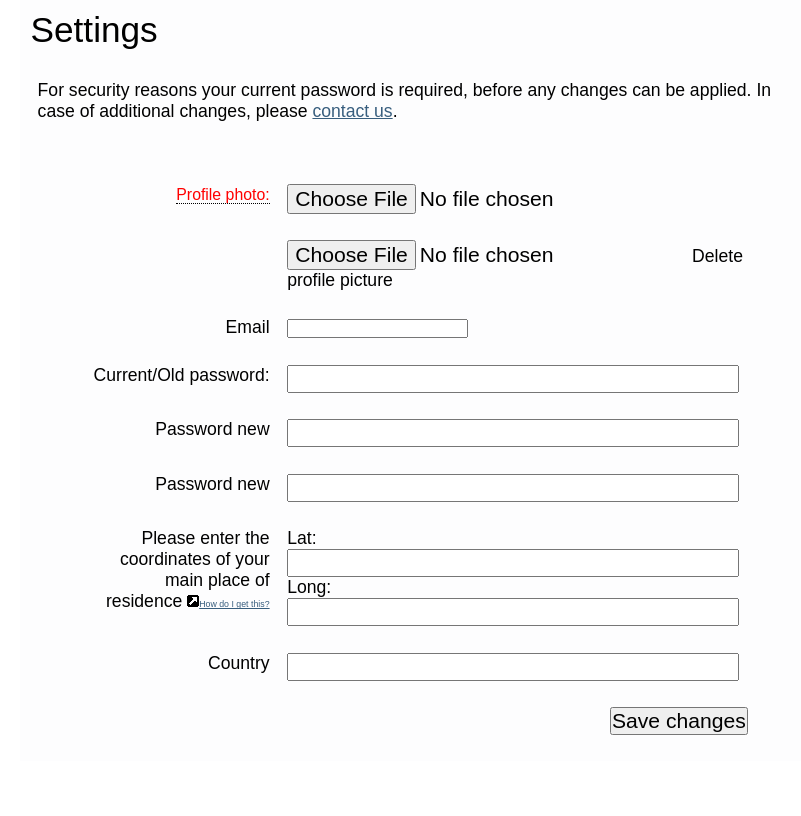
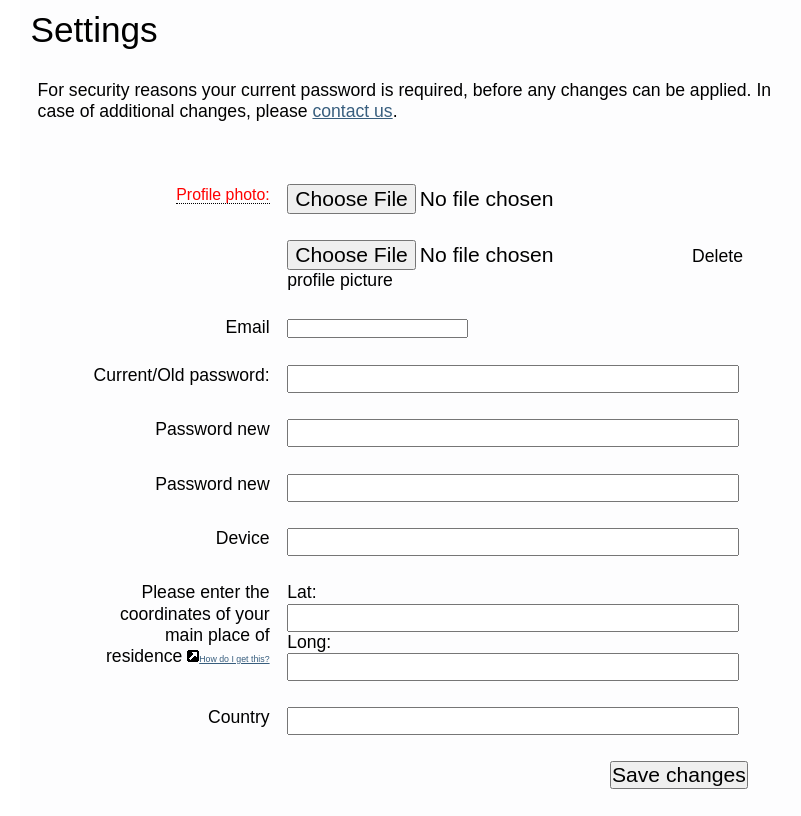
Before and after one commit to safeyhalim/guratorproject, a Django app: template guratorapp/templates/guratorapp/settings.html in a window 1280 px wide. Shown: the part 54-870 px from the top of the page, without its empty margins (224-1025 px from the left). Before the commit the page ends 789 px from the top, so only its background shows below. Run offline with Django 3.2, Linux system fonts and the light colour scheme; the template is opened without the code that fills it: most values are stand-ins (such as "Sample title", 1, 10 or a date in 2020); form fields are guessed from the names that the template uses; some libraries are stand-ins or nearby versions.

Commit message:
deviceID can now be changed in settings

```diff
--- a/guratorapp/templates/guratorapp/create_group.html
+++ b/guratorapp/templates/guratorapp/create_group.html
@@ -43,7 +43,7 @@ Create a group of participants by entering a group name, and select some partici
 </p>
 <p>
     <b>In order to include someone into a group, you need to survey him or her first!</b></br>
-    <b>A group consist at least of 3 members(you included)!</b>
+    <b>A group consist at least of 3 members (you included)!</b>
 </p>
 <div style="color:red;" id="error_message_id"></div>
 <form id="form_id" action="/create_group/" method="POST">
--- a/guratorapp/templates/guratorapp/settings.html
+++ b/guratorapp/templates/guratorapp/settings.html
@@ -47,7 +47,10 @@
             <td>{{ form.password_new2 }}</td>
             <td class="error">{{ form.password_new2.errors.as_text }}</td>
         </tr>
-
+        <tr>
+            <td class="right">{{ form.device_id.label_tag }}</td>
+            <td>{{ form.device_id }}</td>
+        </tr>
          <tr>
             <td class="right">Please enter the coordinates of your main place of residence <span class="tiny"><a target="_blank" href="/static/doc/gps.html">How do I get this?</a></span></td>
             <td>Lat: {{ form.gps_lat }} Long: {{ form.gps_long }}</td>
--- a/guratorapp/views.py
+++ b/guratorapp/views.py
@@ -423,6 +423,7 @@ def settings(request):
                 delete_picture = form.cleaned_data["delete_picture"]
                 _long = form.cleaned_data["gps_long"]
                 lat = form.cleaned_data["gps_lat"]
+                device_id = form.cleaned_data["device_id"]
 
                 if request.user.check_password(password_old):
                     if len(password_new) > 0:
@@ -441,6 +442,7 @@ def settings(request):
                         request.user.participant.picture = form.cleaned_data['picture']
                         request.user.participant.save()
 
+                    request.user.participant.device_id = device_id
                     request.user.participant.gps_long = _long
                     request.user.participant.gps_lat = lat
                     request.user.participant.country = country
```
Also changed, not shown: guratorapp/forms.py (+13 -8 lines), guratorapp/static/img/nightz1.jpg (added), guratorapp/static/img/safey.jpg (added).
